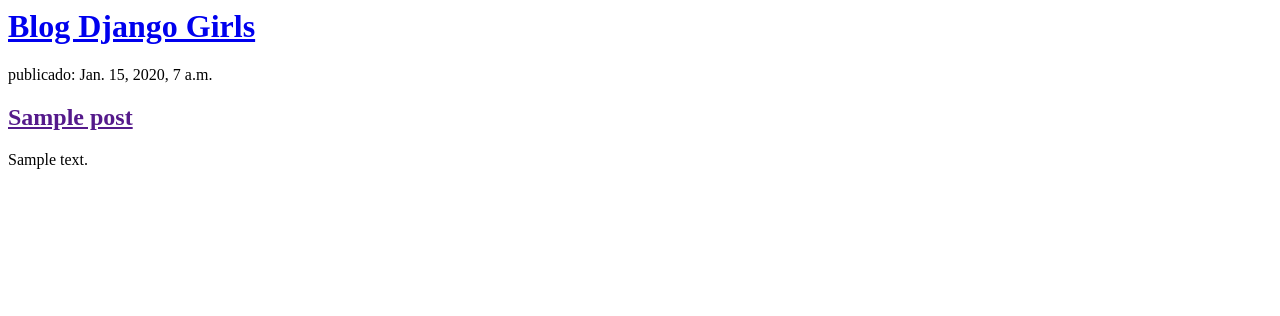
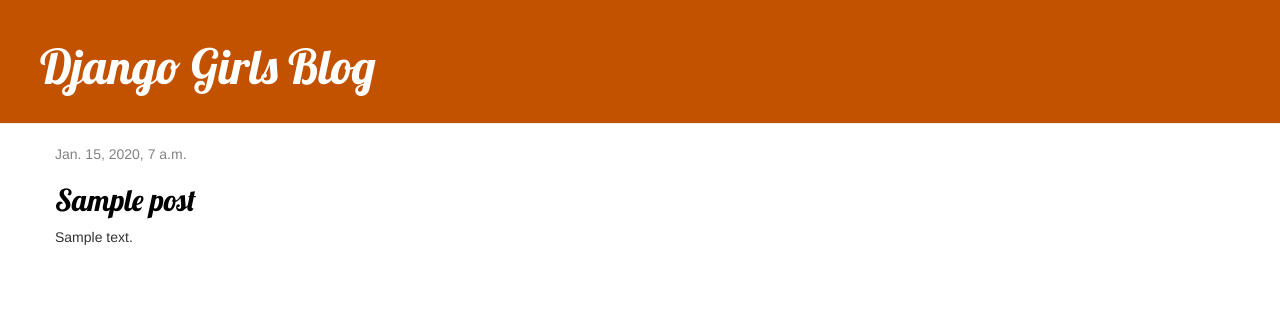
Before and after one commit to Wictor-dev/Meu-Primeiro-Blog, a Django app: page / in a window 1280 px wide. Shown: the top 316 px of the page. Run offline with Django 3.2, Linux system fonts and the light colour scheme; tables that the repository leaves empty hold one stand-in row (values such as "Sample post"); some libraries are stand-ins or nearby versions.

Commit message:
View e template para os detalhes do blog adicionado, junto com CSS

```diff
--- /dev/null
+++ b/mysite/blog/static/css/blog.css
@@ -0,0 +1,47 @@
+
+.page-header {
+    background-color: #C25100;
+    margin-top: 0;
+    padding: 20px 20px 20px 40px;
+}
+
+.page-header h1, .page-header h1 a, .page-header h1 a:visited, .page-header h1 a:active {
+    color: #ffffff;
+    font-size: 36pt;
+    text-decoration: none;
+}
+
+.content {
+    margin-left: 40px;
+}
+
+h1, h2, h3, h4 {
+    font-family: 'Lobster', cursive;
+}
+
+.date {
+    color: #828282;
+}
+
+.save {
+    float: right;
+}
+
+.post-form textarea, .post-form input {
+    width: 100%;
+}
+
+.top-menu, .top-menu:hover, .top-menu:visited {
+    color: #ffffff;
+    float: right;
+    font-size: 26pt;
+    margin-right: 20px;
+}
+
+.post {
+    margin-bottom: 70px;
+}
+
+.post h2 a, .post h2 a:visited {
+    color: #000000;
+}
--- /dev/null
+++ b/mysite/blog/templates/blog/base.html
@@ -0,0 +1,26 @@
+
+{% load static %}
+<html>
+    <head>
+        <title>Blog Django Girls</title>
+        <link rel="stylesheet" href="//maxcdn.bootstrapcdn.com/bootstrap/3.2.0/css/bootstrap.min.css">
+        <link rel="stylesheet" href="//maxcdn.bootstrapcdn.com/bootstrap/3.2.0/css/bootstrap-theme.min.css">
+        <link href="//fonts.googleapis.com/css?family=Lobster&subset=latin,latin-ext" rel="stylesheet" type="text/css">
+        <link rel="stylesheet" href="{% static 'css/blog.css' %}">
+    </head>
+    <body>
+        <body>
+            <div class="page-header">
+                <h1><a href="/">Django Girls Blog</a></h1>
+            </div>
+            <div class="content container">
+                <div class="row">
+                    <div class="col-md-8">
+                    {% block content %}
+                    {% endblock %}
+                    </div>
+                </div>
+            </div>
+        </body>
+    </body>
+</html>
--- a/mysite/blog/templates/blog/post_list.html
+++ b/mysite/blog/templates/blog/post_list.html
@@ -1,17 +1,13 @@
-<html>
-    <head>
-        <title>Blog Django Girls</title>
-    </head>
-    <body>
-        <div>
-            <h1><a href="/">Blog Django Girls</a></h1>
-        </div>
-        {% for post in posts %}
-        <div>
-            <p>publicado: {{ post.published_date }}</p>
-            <h2><a href="">{{ post.title }}</a></h2>
+{% extends 'blog/base.html' %}
+
+{% block content %}
+    {% for post in posts %}
+        <div class="post">
+            <div class="date">
+                {{ post.published_date }}
+            </div>
+            <h2><a href="{% url 'post_detail' pk=post.pk %}">{{ post.title }}</a></h2>
             <p>{{ post.text|linebreaksbr }}</p>
         </div>
-        {% endfor %}
-    </body>
-</html>
+    {% endfor %}
+{% endblock %}
--- a/mysite/blog/urls.py
+++ b/mysite/blog/urls.py
@@ -2,5 +2,6 @@ from django.urls import path
 from . import views
 
 urlpatterns = [
-    path('', views.post_list, name = 'post_list')
+    path('', views.post_list, name = 'post_list'),
+    path('post/<int:pk>/', views.post_detail, name='post_detail'),
 ]
--- a/mysite/blog/views.py
+++ b/mysite/blog/views.py
@@ -1,7 +1,12 @@
 from django.shortcuts import render
 from django.utils import timezone
 from .models import Post
+from django.shortcuts import render, get_object_or_404
 
 def post_list(request):
     posts = Post.objects.filter(published_date__lte=timezone.now()).order_by('published_date')
     return render(request, 'blog/post_list.html', {'posts':posts})
+
+def post_detail(request, pk):
+    post = get_object_or_404(Post, pk=pk)
+    return render(request, 'blog/post_detail.html', {'post': post})
--- a/mysite/mysite/settings.py
+++ b/mysite/mysite/settings.py
@@ -122,3 +122,4 @@ USE_TZ = True
 
 STATIC_URL = '/static/'
 STATIC_ROOT = os.path.join(BASE_DIR,'static')
+# LOGIN_REDIRECT_URL = '/'
```
Also changed, not shown: mysite/blog/templates/blog/post_detail.html (added, +13 -0 lines).
